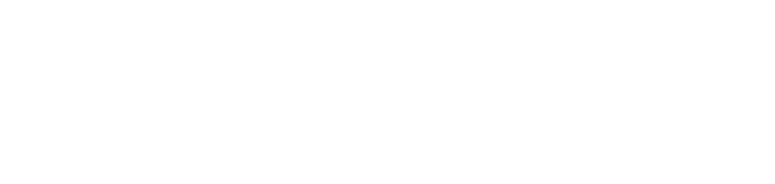
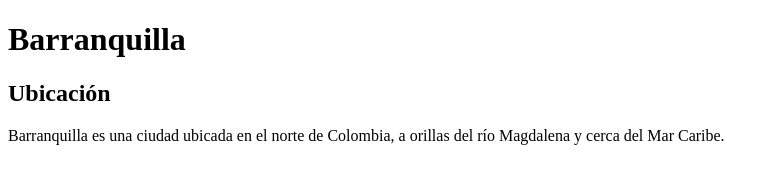
Before and after one commit to Takeshi-boop/Practica2_buenas_practicas, a plain HTML site: page index.html in a window 1280 px wide. Shown: the whole page, without its empty margins (0-775 px from the left). Drawn offline with Linux system fonts and the light colour scheme.

Commit message:
Titulo del archivo, primer h1 y h2

```diff
--- a/index.html
+++ b/index.html
@@ -3,9 +3,13 @@
 <head>
     <meta charset="UTF-8">
     <meta name="viewport" content="width=device-width, initial-scale=1.0">
-    <title>Document</title>
+    <title>Ciudad de Barranquilla</title>
 </head>
 <body>
+    <h1>Barranquilla</h1>
+
+    <h2>Ubicación</h2>
+    <p>Barranquilla es una ciudad ubicada en el norte de Colombia, a orillas del río Magdalena y cerca del Mar Caribe.</p>
 
 </body>
 </html>
```
